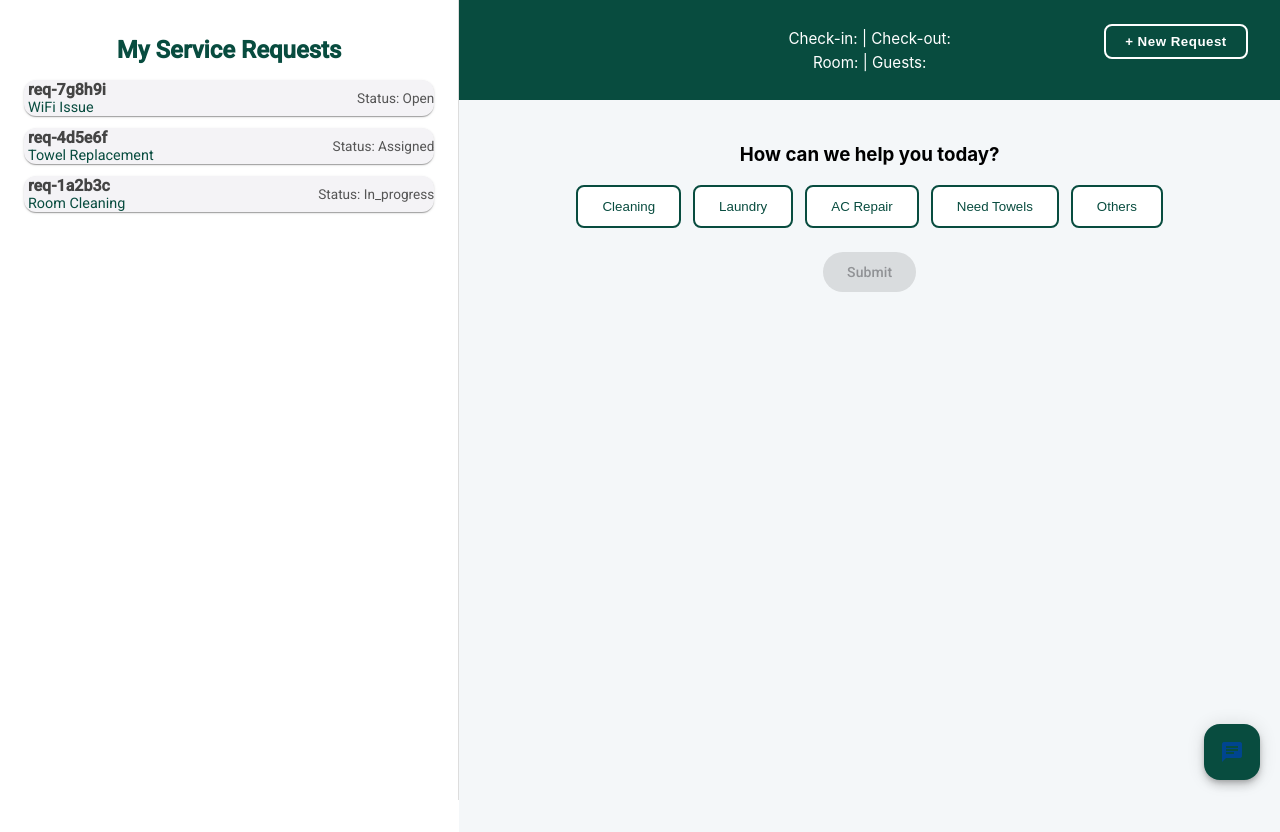
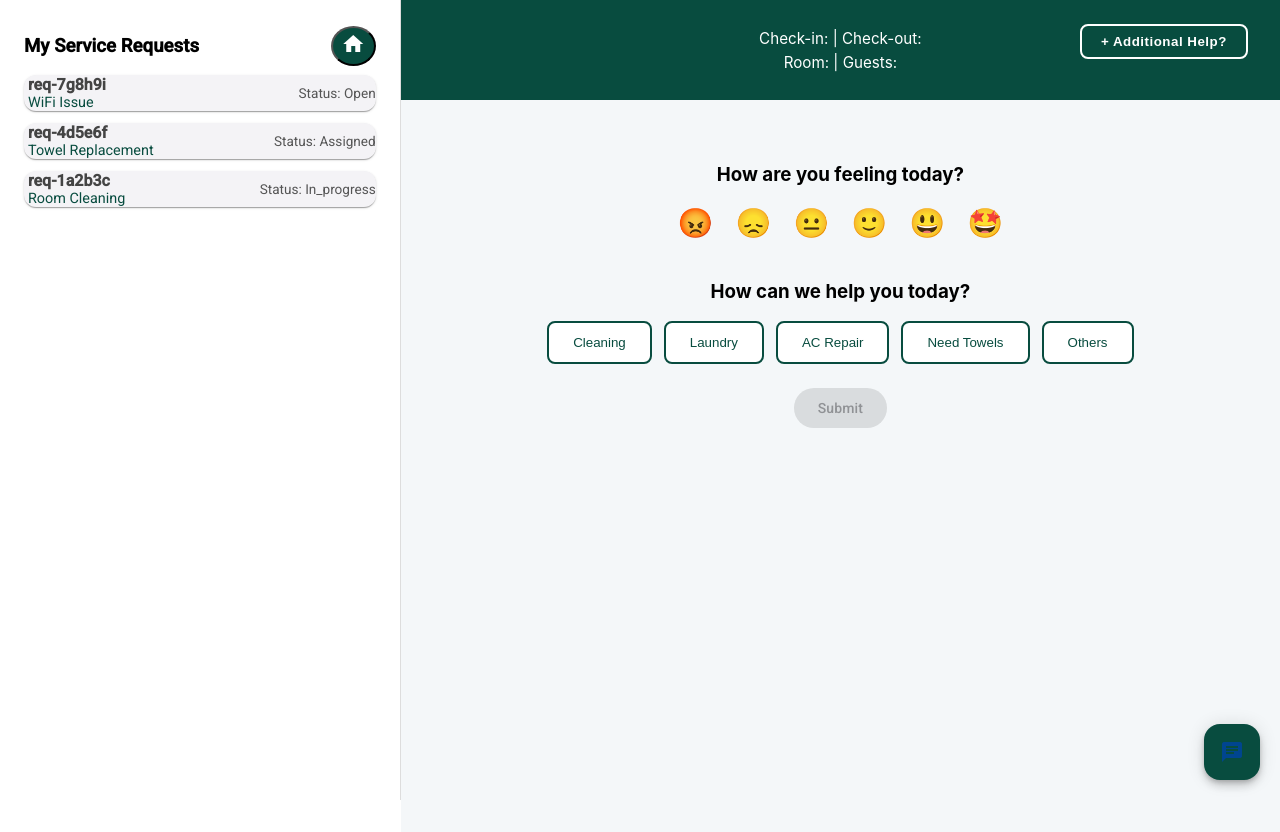
Before and after one commit to gitankithub/emotisync-ui, an Angular app: page /guest-dashboard in a window 1280 px wide. Shown: the top 832 px of the page. Built offline with nearby package versions, Linux system fonts and the light colour scheme.

Commit message:
Added changes for routing and feedback

```diff
--- a/src/app/booking-dialog/booking-dialog.component.html
+++ b/src/app/booking-dialog/booking-dialog.component.html
@@ -6,8 +6,8 @@
 
   <!-- Full-width Image -->
   <div class="image-wrapper">
-  <img [src]="data.imageUrl" alt="{{ data.hotelName }}" class="dialog-image" />
-</div>
+    <img [src]="data.imageUrl" alt="{{ data.hotelName }}" class="dialog-image" />
+  </div>
 
 
   <!-- Content -->
@@ -21,32 +21,20 @@
     <div class="rating-section" *ngIf="data.status === 'completed' || data.status === 'checkedin'">
       <h3>
         {{ data.status === 'completed'
-          ? 'We Value Your Feedback!'
-          : 'We’d love your thoughts on your stay so far!' }}
+        ? 'We Value Your Feedback!'
+        : 'We’d love your thoughts on your stay so far!' }}
       </h3>
 
       <div class="emoji-bar">
-        <button
-          *ngFor="let r of ratings"
-          (click)="setRating(r.value)"
-          [class.active]="r.value === selectedRating"
-          [attr.aria-label]="r.label"
-        >
+        <button *ngFor="let r of ratings" (click)="setRating(r.value)" [class.active]="r.value === selectedRating"
+          [attr.aria-label]="r.label">
           {{ r.emoji }}
         </button>
       </div>
 
-      <mat-form-field
-        appearance="outline"
-        class="feedback-field"
-        *ngIf="data.status === 'completed'"
-      >
+      <mat-form-field appearance="outline" class="feedback-field" *ngIf="data.status === 'completed'">
         <mat-label>Feedback</mat-label>
-        <textarea
-          matInput
-          [(ngModel)]="feedbackText"
-          placeholder="Please share your experience..."
-        ></textarea>
+        <textarea matInput [(ngModel)]="feedbackText" placeholder="Please share your experience..."></textarea>
       </mat-form-field>
     </div>
 
@@ -56,25 +44,17 @@
       We’re sorry for any inconvenience. Our team will assist you shortly.
       Please click help for further assistance.
     </p>
+    &nbsp;
 
     <!-- Actions -->
     <div class="actions">
-      <button
-        *ngIf="data.status === 'completed'"
-        mat-flat-button
-        class="action-btn"
-        (click)="submitFeedback()"
-        [disabled]="!selectedRating && !feedbackText"
-      >
+      <button *ngIf="data.status === 'completed' || data.status === 'checkedin'" mat-flat-button class="action-btn"
+        (click)="submitFeedback()" [disabled]="!selectedRating && !feedbackText">
         Submit
       </button>
 
-      <button
-        *ngIf="data.status === 'upcoming' || data.status === 'checkedin'"
-        mat-flat-button
-        class="action-btn"
-        (click)="redirectToHelp()"
-      >
+      <button *ngIf="data.status === 'upcoming' || data.status === 'checkedin'" mat-flat-button class="action-btn"
+        (click)="redirectToHelp()">
         <mat-icon>chat</mat-icon>
         Help?
       </button>
--- a/src/app/booking-dialog/booking-dialog.component.ts
+++ b/src/app/booking-dialog/booking-dialog.component.ts
@@ -35,11 +35,12 @@ export class BookingDialogComponent {
   feedbackText: string = '';
 
   ratings = [
-    { value: 1, emoji: '😞', label: 'Very Bad' },
-    { value: 2, emoji: '😐', label: 'Okay' },
-    { value: 3, emoji: '🙂', label: 'Good' },
-    { value: 4, emoji: '😃', label: 'Great' },
-    { value: 5, emoji: '🤩', label: 'Excellent' }
+    { value: 1, emoji: '😡', label: 'Angry' },
+    { value: 2, emoji: '😞', label: 'Very Bad' },
+    { value: 3, emoji: '😐', label: 'Okay' },
+    { value: 4, emoji: '🙂', label: 'Good' },
+    { value: 5, emoji: '😃', label: 'Great' },
+    { value: 6, emoji: '🤩', label: 'Excellent' }
   ];
 
   setRating(value: number) {
--- a/src/app/chat-questionnaire/chat-questionnaire.component.css
+++ b/src/app/chat-questionnaire/chat-questionnaire.component.css
@@ -94,8 +94,8 @@
 }
 
 .submit-btn {
-  background-color: #084c3f;
-  color: white;
+  background-color: #084c3f !important;
+  color: white !important;
   width: 120px;
 }
 
@@ -320,3 +320,22 @@
   color: #084c3f;
   transform: scale(1.05);
 }
+
+.initial-rating, .final-section {
+  text-align: center;
+  margin: 20px 0;
+}
+
+.emoji-bar button {
+  font-size: 1.8rem;
+  background: none;
+  border: none;
+  cursor: pointer;
+  margin: 0 5px;
+}
+
+.feedback-response {
+  margin-top: 15px;
+  font-size: 1rem;
+  color: #444;
+}
--- a/src/app/chat-questionnaire/chat-questionnaire.component.html
+++ b/src/app/chat-questionnaire/chat-questionnaire.component.html
@@ -14,12 +14,32 @@
     </div>
 
    <div class="new-request">
-    <button class="new-request-btn" (click)="startNewRequest()">+ New Request</button>
+    <button class="new-request-btn" (click)="startNewRequest()">+ Additional Help?</button>
   </div>
   </div>
 
   <div class="chat-body" #popupScroll>
-    <!-- Always show options — but submit only if there's no active request -->
+
+  <!-- Step 1: Rating first -->
+  <div  class="initial-rating">
+    <h3>How are you feeling today?</h3>
+    <div class="emoji-bar">
+      <button *ngFor="let r of [1,2,3,4,5,6]" (click)="setRating(r)" [class.active]="r === selectedRating">
+        {{ ['😡','😞','😐','🙂','😃','🤩'][r-1] }}
+      </button>
+    </div>
+  </div>
+
+  <!-- Feedback Response -->
+   <div  *ngIf="selectedRating">
+    <p *ngIf="selectedRating >= 4">Thank you for your feedback! 🙏</p>
+    <p *ngIf="selectedRating < 4">
+      We’re sorry for any inconvenience. Our team will assist you.
+    </p>
+  </div>
+
+  <!-- Step 2: Once rating given, show options -->
+  <!-- <div *ngIf="ratingGiven && !activeRequest"> -->
     <h3>How can we help you today?</h3>
 
     <div class="options">
@@ -38,18 +58,22 @@
 
  <!-- Submit button visible only when no activeRequest exists -->
     <div *ngIf="!activeRequest" class="submit-section">
-      <button mat-flat-button color="primary" (click)="submitIssue()" [disabled]="!selectedOption && !otherIssue">Submit</button>
+      <button mat-flat-button (click)="submitIssue()" [disabled]="!selectedOption && !otherIssue">Submit </button>
     </div>
+  <!-- </div> -->
 
-    <!-- Bot messages (for active requests) -->
+  <!-- Step 3: Bot active -->
   <div *ngIf="activeRequest" class="bot-section">
-      <div *ngFor="let m of chatMessages" [class.user]="m.sender === 'user'" [class.bot]="m.sender === 'bot'">
+    <div *ngFor="let m of chatMessages"
+         [class.user]="m.sender === 'user'"
+         [class.bot]="m.sender === 'bot'">
       <div class="msg-bubble">{{ m.text }}</div>
     </div>
 
-      <div *ngIf="isTyping" class="typing-indicator"><span></span><span></span><span></span></div>
+    <div *ngIf="isTyping" class="typing-indicator">
+      <span></span><span></span><span></span>
+    </div>
 
-      <!-- Feedback at the end -->
     <div *ngIf="stage === 'final'" class="final-section">
       <p>How would you rate this service?</p>
       <div class="emoji-bar">
@@ -63,7 +87,7 @@
 
   <!-- Floating chat popup (small chat inside) -->
   <!-- Floating Chat Button -->
-<button mat-fab color="primary" class="chat-bot-btn" (click)="openMiniChat()">
+<button mat-fab class="chat-bot-btn" (click)="openMiniChat()">
   <mat-icon>chat</mat-icon>
 </button>
 
--- a/src/app/chat-questionnaire/chat-questionnaire.component.ts
+++ b/src/app/chat-questionnaire/chat-questionnaire.component.ts
@@ -40,6 +40,8 @@ export class ChatQuestionnaireComponent implements OnInit, OnDestroy, AfterViewI
   botTimer: any;
   loggedUser = 'guest-001';
   userChatInput = '';
+  ratingGiven: boolean = false;
+  selectedRating: number = 0;
   // stage: while request in progress or final rating
   stage: 'questionnaire' | 'in_progress' | 'final' = 'questionnaire';
   private messageDelay = 6000;
@@ -286,6 +288,9 @@ startNewRequest() {
   this.otherIssue = '';
 }
 
+setRating(value: number) {
+    this.selectedRating = value;
+  }
 
 
 
--- a/src/app/dashboard/dashboard.component.ts
+++ b/src/app/dashboard/dashboard.component.ts
@@ -41,9 +41,9 @@ export class DashboardComponent {
     this.loadRequests();
   }
 
-  getThreadId(req: Request) {
-    if (this.role === 'guest') return req.guestThreadId;
-    if (this.role === 'staff') return req.staffThreadId;
-    return req.adminThreadId;
-  }
+  getThreadId(req: Request): string {
+  if (this.role === 'guest') return req.guestThreadId ?? '';
+  if (this.role === 'staff') return req.staffThreadId ?? '';
+  return req.adminThreadId ?? '';
 }
+}
--- a/src/app/guest-dashboard/guest-dashboard.component.css
+++ b/src/app/guest-dashboard/guest-dashboard.component.css
@@ -5,7 +5,7 @@
 }
 
 .left-panel {
-  flex: 1;
+  flex: 0.8;
   background: #fff;
   padding: 1rem 1.5rem;
   border-right: 1px solid #ddd;
@@ -79,3 +79,29 @@
   0% { background-color: #c8f7d0; }
   100% { background-color: #e3f2fd; }
 }
+
+.home {
+  color: #fff;
+  background-color: #084c3f;
+  border-radius: 50%;
+  height: 40px;
+  width: 45px;
+}
+
+.action-bar {
+  display: flex;
+  align-items: center;
+  justify-content: space-between;
+  gap: 28px;
+  position: relative;
+  z-index: 1000;
+}
+
+.title {
+  font-weight: 600;
+  margin: 1rem 0;
+  color: #084c3f;
+  display: flex;
+  align-items: center;
+  gap: 0.5rem;
+}
--- a/src/app/guest-dashboard/guest-dashboard.component.html
+++ b/src/app/guest-dashboard/guest-dashboard.component.html
@@ -1,15 +1,13 @@
 <div class="dashboard">
   <!-- Left Panel: Request List -->
   <div class="left-panel">
-    <h2>My Service Requests</h2>
-
+    <div class="action-bar">
+      <h3>My Service Requests</h3>
+      <button class="home" (click)="redirectToHome()"><mat-icon>home</mat-icon></button>
+    </div>
     <div class="request-list">
-      <mat-card
-        *ngFor="let req of requests"
-        (click)="selectRequest(req)"
-        [class.active]="req.requestId === selectedRequest?.requestId"
-        class="req-card"
-      >
+      <mat-card *ngFor="let req of requests" (click)="selectRequest(req)"
+        [class.active]="req.requestId === selectedRequest?.requestId" class="req-card">
         <div class="req-content">
           <div>
             <div class="req-id">{{ req.requestId }}</div>
@@ -25,11 +23,8 @@
 
   <!-- Right Panel: Chat Questionnaire -->
   <div class="right-panel">
-    <app-chat-questionnaire
-      [reservation]="selectedReservation"
-      [activeRequest]="selectedRequest"
+    <app-chat-questionnaire [reservation]="selectedReservation" [activeRequest]="selectedRequest"
       (requestCreated)="handleRequestCreated($event)"
-      (requestClosed)="handleRequestClosed($event)"
-    ></app-chat-questionnaire>
+      (requestClosed)="handleRequestClosed($event)"></app-chat-questionnaire>
   </div>
 </div>
--- a/src/app/guest-dashboard/guest-dashboard.component.ts
+++ b/src/app/guest-dashboard/guest-dashboard.component.ts
@@ -8,11 +8,12 @@ import { ChatQuestionnaireComponent } from '../chat-questionnaire/chat-questionn
 import { LoginService } from '../services/login.service';
 import { Request } from '../models/request.model';
 import { Reservation } from '../models/reservations.model';
+import { MatIconModule } from '@angular/material/icon';
 
 @Component({
   selector: 'app-guest-dashboard',
   standalone: true,
-  imports: [CommonModule, MatCardModule, MatButtonModule, ChatQuestionnaireComponent],
+  imports: [CommonModule, MatCardModule, MatButtonModule, ChatQuestionnaireComponent, MatIconModule],
   templateUrl: './guest-dashboard.component.html',
   styleUrls: ['./guest-dashboard.component.css']
 })
@@ -79,4 +80,8 @@ export class GuestDashboardComponent implements OnInit, OnDestroy {
     await this.loadRequests();
     if (this.selectedRequest?.requestId === reqId) this.selectedRequest = null;
   }
+
+   redirectToHome(){
+    this.router.navigate(['/reservations']);
+  }
 }
--- a/src/app/reservations/reservations.component.css
+++ b/src/app/reservations/reservations.component.css
@@ -1,6 +1,6 @@
 .booking-section {
   padding: 2rem;
-  max-width: 950px;
+  max-width: 800px;
   margin: auto;
   font-family: "Inter", sans-serif;
 }
@@ -53,17 +53,6 @@
 .right-section:hover {
   background-color: #0a5a4b !important;
   transform: translateY(-2px);
-}
-
-
-/* Section Container (Active, Upcoming, Past) */
-.booking-category {
-  border: 1.5px solid #dcdcdc;
-  border-radius: 10px;
-  padding: 1rem 1.5rem;
-  margin-bottom: 2rem;
-  background: #fafafa;
-  box-shadow: 0 3px 10px rgba(0, 0, 0, 0.04);
 }
 
 /* Booking Cards */
--- a/src/app/reservations/reservations.component.html
+++ b/src/app/reservations/reservations.component.html
@@ -8,7 +8,7 @@
   </h2>
 
   <!-- Active Reservations -->
-  <div class="booking-category">
+  <div>
     <h4 class="title"><mat-icon>dashboard</mat-icon> Active</h4>
     <div class="booking-list" *ngIf="activeReservations.length; else noActive">
       <button
@@ -37,7 +37,7 @@
   </div>
 
   <!-- Upcoming Reservations -->
-  <div class="booking-category">
+  <div>
     <h4 class="title"><mat-icon>event</mat-icon> Upcoming</h4>
     <div class="booking-list" *ngIf="upcomingReservations.length; else noUpcoming">
       <button
@@ -66,7 +66,7 @@
   </div>
 
   <!-- Past Reservations -->
-  <div class="booking-category">
+  <div>
     <h4 class="title"><mat-icon>history</mat-icon> Past</h4>
     <div class="booking-list" *ngIf="pastReservations.length; else noPast">
       <button
```
Lines whose indentation alone changed are shown as unchanged.
